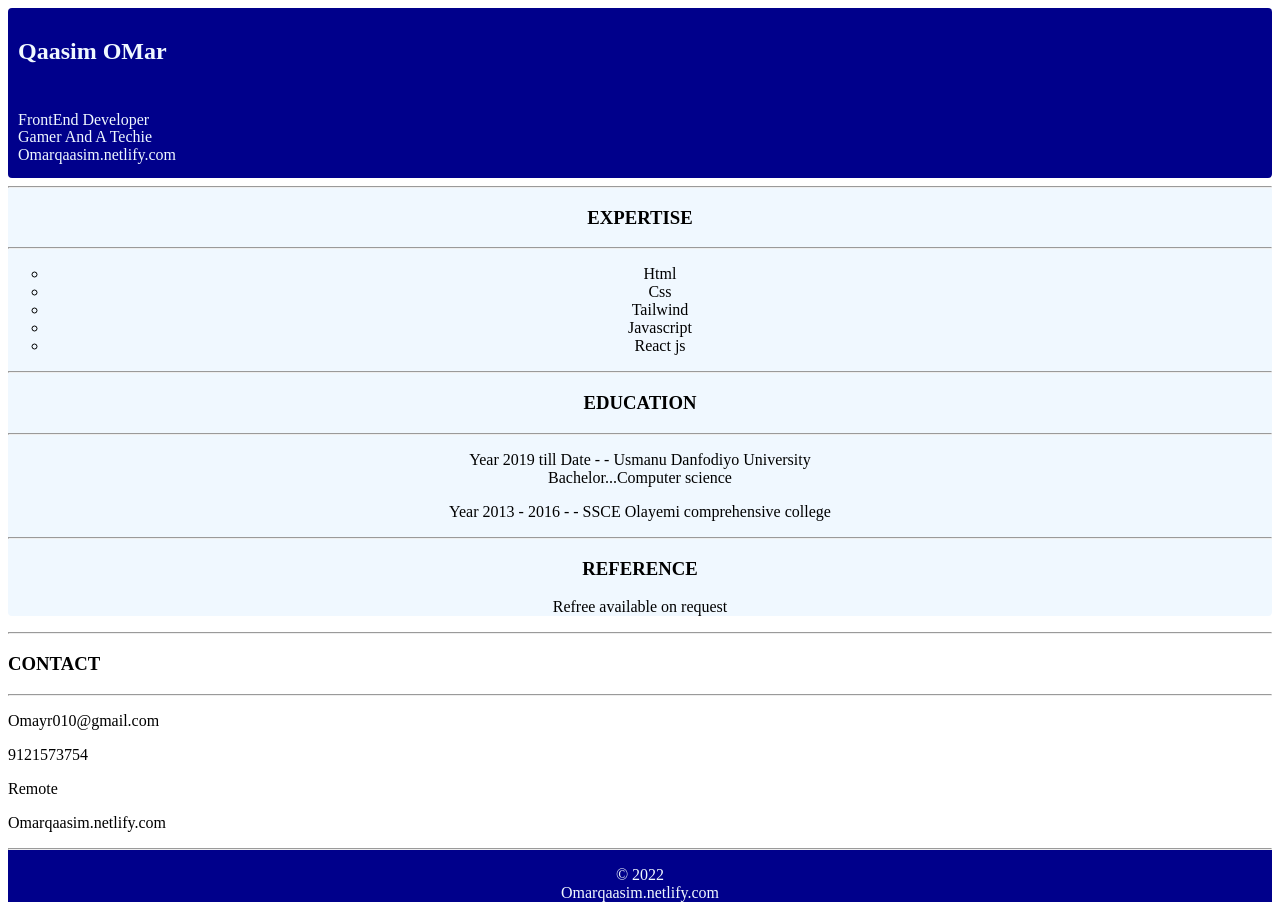
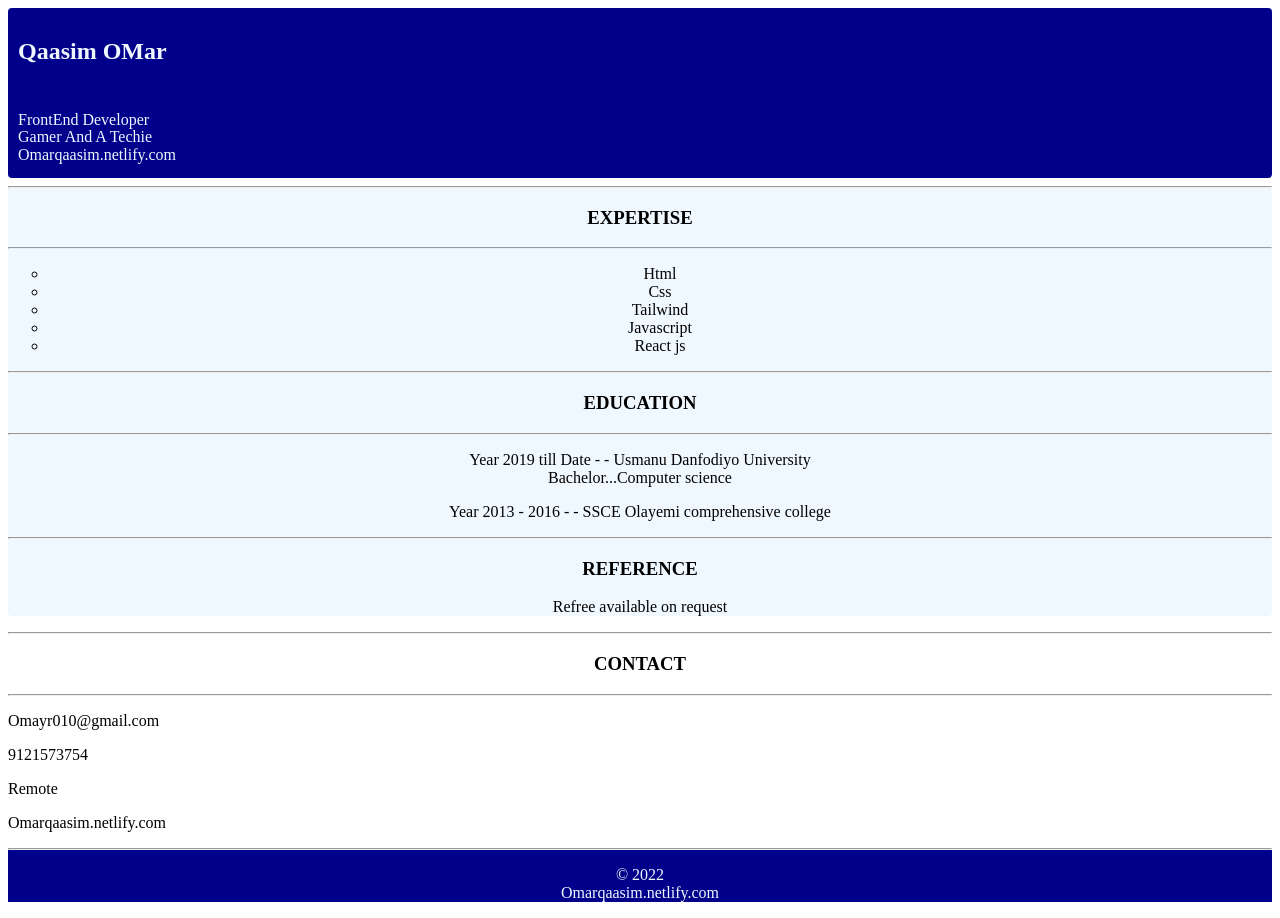
Before and after one commit to Qaasim-Umar/Cv-side-hustle-, a React (Create React App) app: page / in a window 1280 px wide. Built offline with nearby package versions, Linux system fonts and the light colour scheme.

Commit message:
1 file modified

```diff
--- a/src/components/Education.js
+++ b/src/components/Education.js
@@ -6,7 +6,7 @@ function edu() {
 
   return(<div className="contact" >
     <hr/>
-    <h3>CONTACT</h3>
+    <h3 align="center">CONTACT</h3>
     <hr/>
 <p>Omayr010@gmail.com</p>
 <p>9121573754 </p>
```
